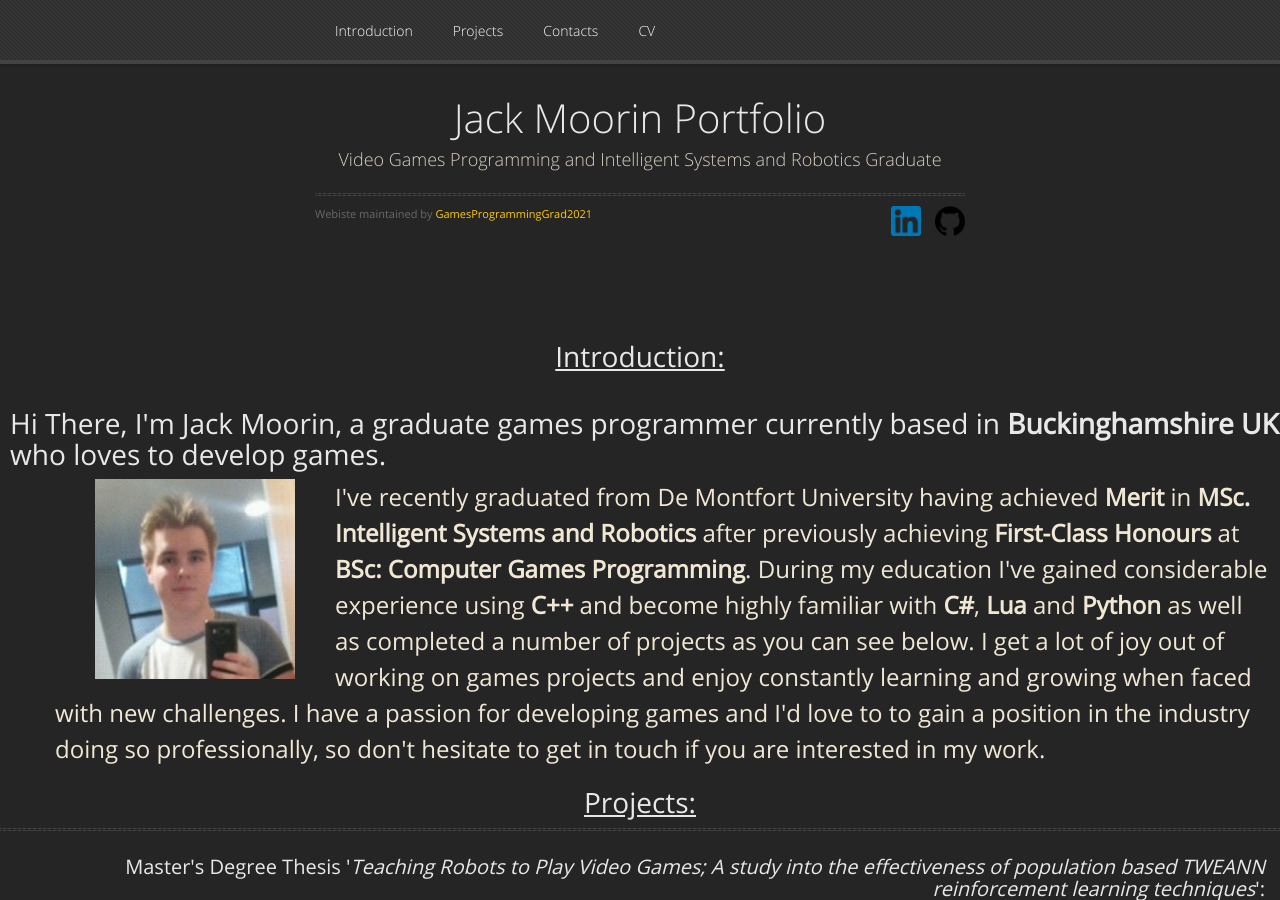
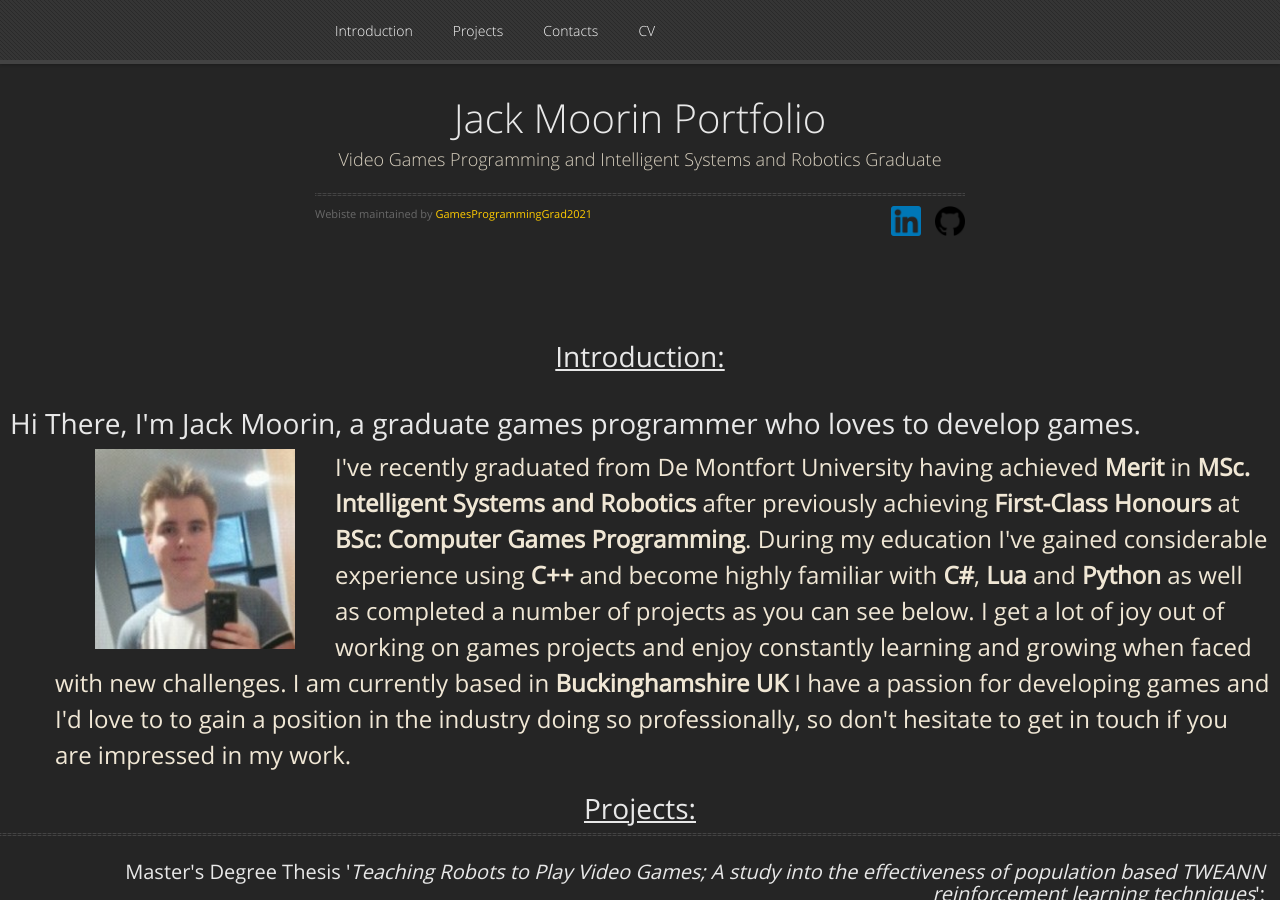
Before and after one commit to GamesProgrammingGrad2021/GamesProgrammingGrad2021.github.io, a Jekyll site: the page built from index.md, in a window 1280 px wide and 900 px high. Built offline with Jekyll 4.4.1, drawn with Linux system fonts in a browser that asks for light colours; nearby versions of some CDN libraries; our own code applies the rules of GitHub Pages for plain Markdown files.

Commit message:
Update default.html

```diff
--- a/_layouts/default.html
+++ b/_layouts/default.html
@@ -202,9 +202,9 @@
 		Robotics</b> after previously achieving <b>First-Class Honours</b> at <b>BSc: Computer Games Programming</b>. During my
 		education I've gained considerable experience using <b>C++</b> and become highly familiar with <b>C#</b>, <b>Lua</b> and
 		<b>Python</b> as well as completed a number of projects as you can see below. I get a lot of joy out of working on games
-		projects and enjoy constantly learning and growing when faced with new challenges. I have a passion for developing games
-		and I'd love to to gain a position in the industry doing so professionally, so don't hesitate to get in touch if you are
-		interested in my work.
+		projects and enjoy constantly learning and growing when faced with new challenges. I am currently based in <b>Buckinghamshire
+		UK</b> I have a passion for developing games and I'd love to to gain a position in the industry doing so professionally, so
+		don't hesitate to get in touch if you are impressed in my work.
 		</div>
 	</div>
 
```
Also changed, not shown: other parts of _layouts/default.html (+1 -1 lines).
